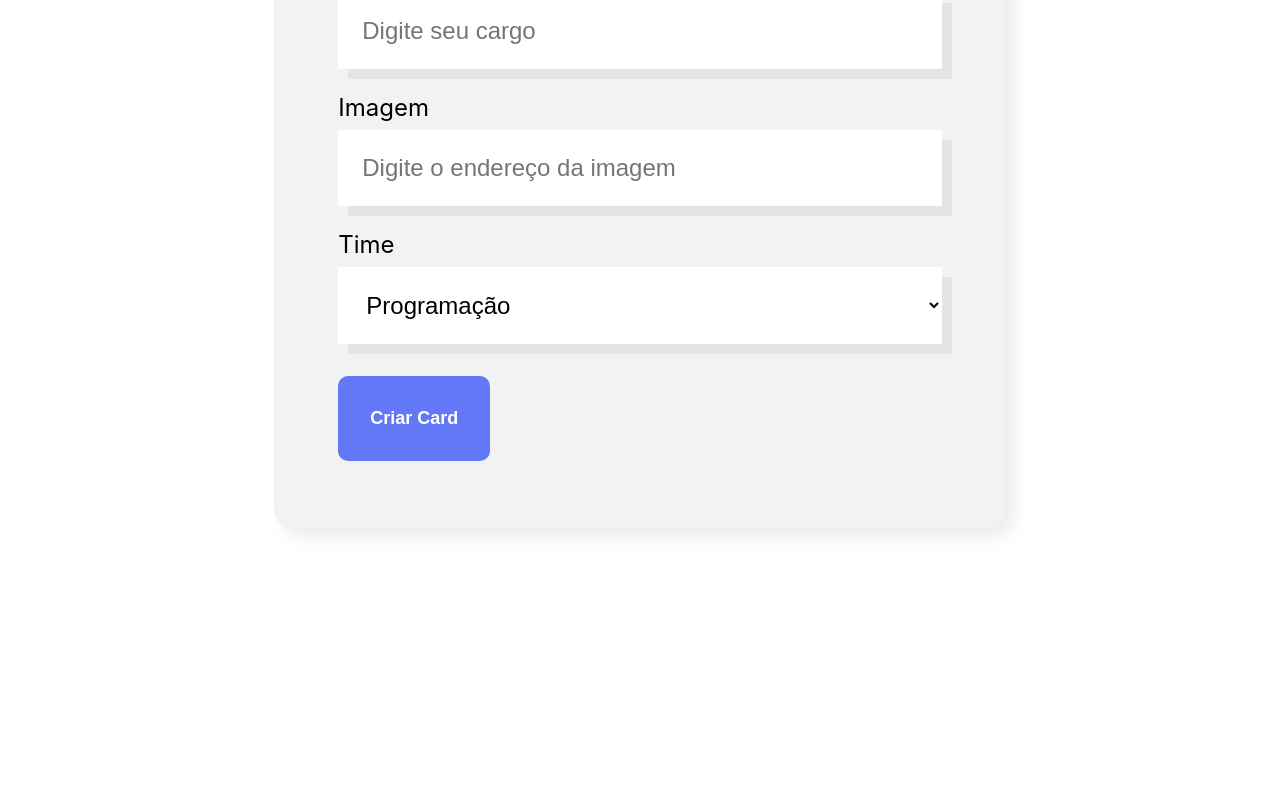
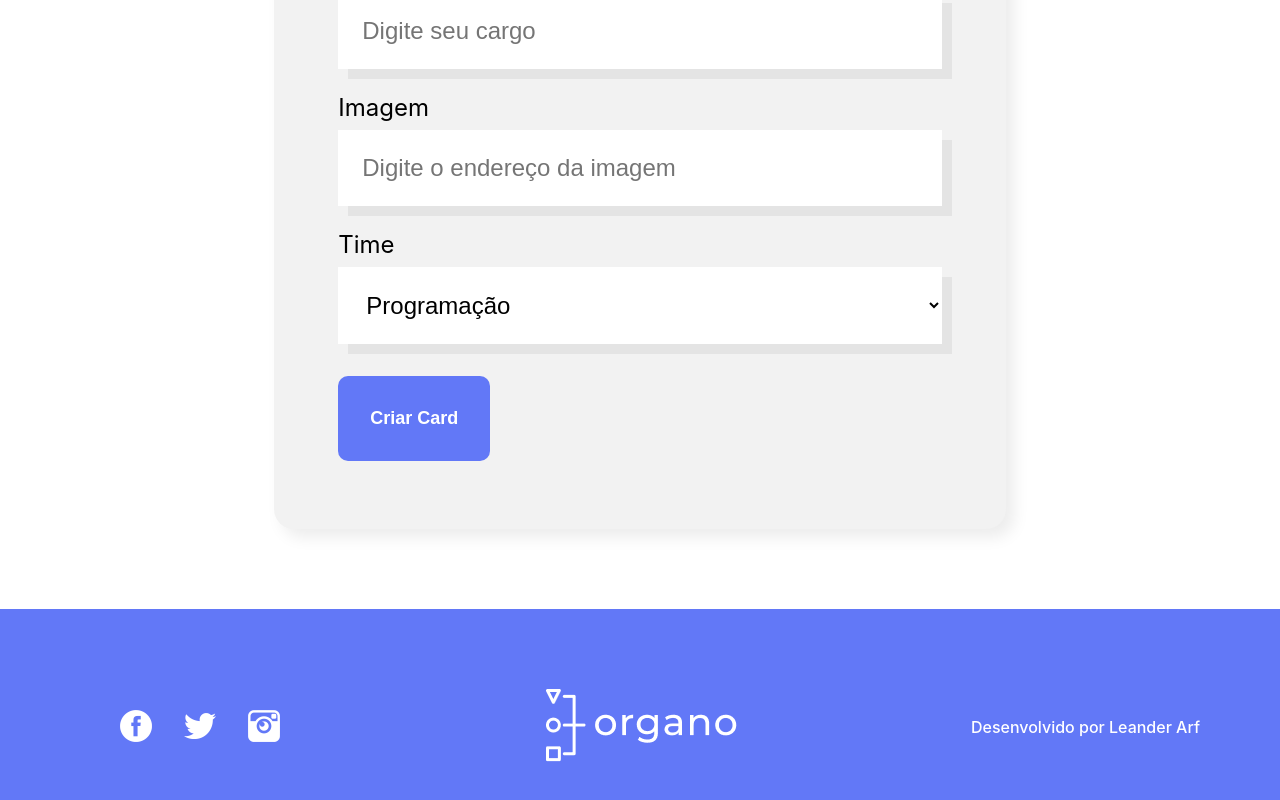
Before and after one commit to leanderarf/projeto-organo, a React (Create React App) app: page / in a window 1280 px wide. Shown: the part 868-1668 px from the top of the page. Before the commit the page ends 1477 px from the top, so only its background shows below. Built offline with nearby package versions, Linux system fonts and the light colour scheme.

Commit message:
criação do rodapé

```diff
--- a/src/App.js
+++ b/src/App.js
@@ -2,6 +2,7 @@
 import Banner from './componentes/Banner';
 import Formulario from './componentes/Formulario';
 import Time from './componentes/Time';
+import Rodape from './componentes/Rodape';
 
 
 function App() {
@@ -68,6 +69,8 @@
         />)
       }
 
+      <Rodape />
+
     </div>
   );
 }
--- /dev/null
+++ b/src/componentes/Rodape/Rodape.css
@@ -0,0 +1,23 @@
+.footer {
+    background: #6278F7;
+    color: #FFF;
+    padding: 80px;
+    display: flex;
+    justify-content: space-between;
+    align-items: center;
+}
+
+.footer ul li {
+    display: inline-block;
+    margin-right: 32px;
+}
+
+.footer ul li :last-child {
+    margin-right: 0;
+}
+
+.footer p {
+    font-weight: 500;
+    font-size: 16px;
+    line-height: 39px;
+}
--- /dev/null
+++ b/src/componentes/Rodape/index.js
@@ -0,0 +1,35 @@
+import './Rodape.css'
+
+const Rodape = () => {
+    return (
+        <footer className='footer'>
+            <section>
+                <ul>
+                    <li>
+                        <a href='facebook.com' target='_blank'>
+                            <img src="/imagens/fb.png" alt='' />
+                        </a>
+                    </li>
+                    <li>
+                        <a href='twiiter.com' target='_blank'>
+                            <img src='/imagens/tw.png' alt='' />
+                        </a>
+                    </li>
+                    <li>
+                        <a href='instagram.com' target='_blank'>
+                            <img src="/imagens/ig.png" alt='' />
+                        </a>
+                    </li>
+                </ul>
+            </section>
+            <section>
+                <img src="/imagens/logo.png" alt='' />
+            </section>
+            <section>
+                <p>Desenvolvido por Leander Arf</p>
+            </section>
+        </footer>
+    )
+}
+
+export default Rodape
```
